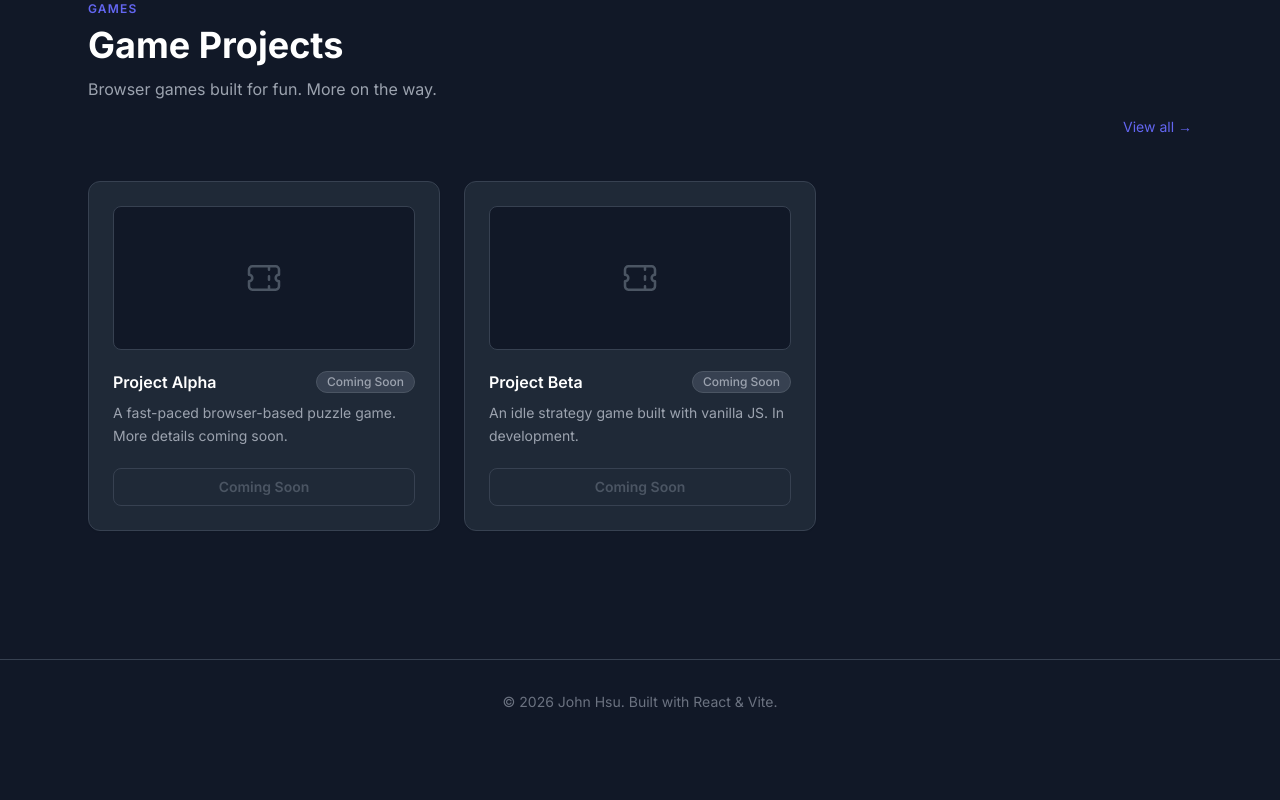
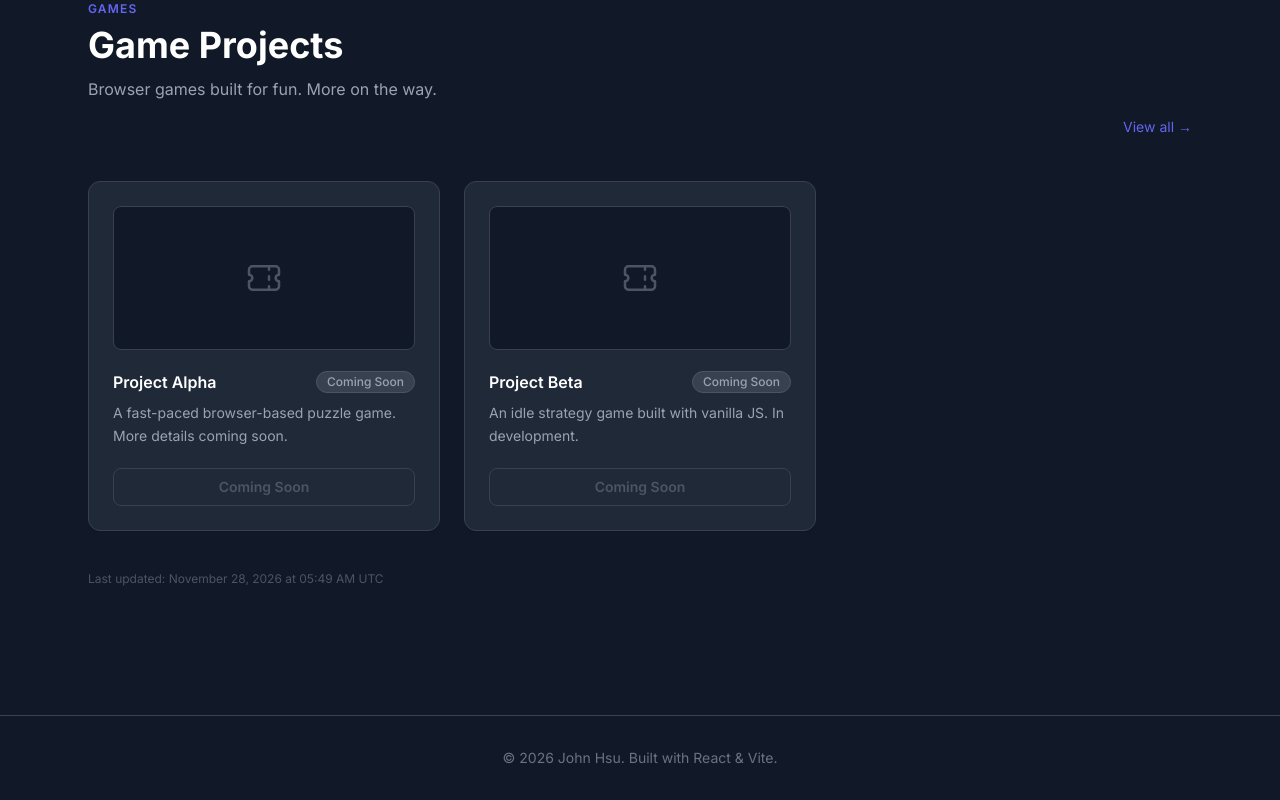
Before and after one commit to johnmhsu11/portfolio, a React (Vite) app: page / in a window 1280 px wide. Shown: the part 1275-2075 px from the top of the page. Before the commit the page ends 2019 px from the top, so only its background shows below. Built offline with nearby package versions, Linux system fonts and the light colour scheme.

Commit message:
Add build-time last updated timestamp to all pages

```diff
--- /dev/null
+++ b/src/components/LastUpdated.jsx
@@ -0,0 +1,17 @@
+export default function LastUpdated() {
+  const date = new Date(__BUILD_TIME__)
+  const formatted = date.toLocaleString('en-US', {
+    year: 'numeric',
+    month: 'long',
+    day: 'numeric',
+    hour: '2-digit',
+    minute: '2-digit',
+    timeZoneName: 'short',
+  })
+
+  return (
+    <p className="mt-10 text-xs text-gray-600">
+      Last updated: {formatted}
+    </p>
+  )
+}
--- a/src/pages/DashboardEmbed.jsx
+++ b/src/pages/DashboardEmbed.jsx
@@ -1,5 +1,6 @@
 import { useParams, Link } from 'react-router-dom'
 import dashboards from '../data/dashboards'
+import LastUpdated from '../components/LastUpdated'
 
 export default function DashboardEmbed() {
   const { id } = useParams()
@@ -39,6 +40,7 @@ export default function DashboardEmbed() {
             {description && (
               <p className="text-sm text-gray-400 mt-0.5">{description}</p>
             )}
+            <LastUpdated />
           </div>
           <div className="hidden sm:flex flex-wrap gap-2 shrink-0">
             {tags.map((tag) => (
--- a/src/pages/Dashboards.jsx
+++ b/src/pages/Dashboards.jsx
@@ -1,5 +1,6 @@
 import SectionTitle from '../components/SectionTitle'
 import DashboardCard from '../components/DashboardCard'
+import LastUpdated from '../components/LastUpdated'
 import dashboards from '../data/dashboards'
 
 export default function Dashboards() {
@@ -20,6 +21,7 @@ export default function Dashboards() {
           ))}
         </div>
       )}
+      <LastUpdated />
     </div>
   )
 }
--- a/src/pages/Games.jsx
+++ b/src/pages/Games.jsx
@@ -1,5 +1,6 @@
 import SectionTitle from '../components/SectionTitle'
 import GameCard from '../components/GameCard'
+import LastUpdated from '../components/LastUpdated'
 import games from '../data/games'
 
 export default function Games() {
@@ -20,6 +21,7 @@ export default function Games() {
           ))}
         </div>
       )}
+      <LastUpdated />
     </div>
   )
 }
--- a/src/pages/Home.jsx
+++ b/src/pages/Home.jsx
@@ -3,6 +3,7 @@ import Hero from '../components/Hero'
 import SectionTitle from '../components/SectionTitle'
 import DashboardCard from '../components/DashboardCard'
 import GameCard from '../components/GameCard'
+import LastUpdated from '../components/LastUpdated'
 import dashboards from '../data/dashboards'
 import games from '../data/games'
 
@@ -56,6 +57,7 @@ export default function Home() {
             <GameCard key={g.id} game={g} />
           ))}
         </div>
+        <LastUpdated />
       </section>
     </>
   )
--- a/vite.config.js
+++ b/vite.config.js
@@ -3,4 +3,7 @@ import react from '@vitejs/plugin-react'
 
 export default defineConfig({
   plugins: [react()],
+  define: {
+    __BUILD_TIME__: JSON.stringify(new Date().toISOString()),
+  },
 })
```
